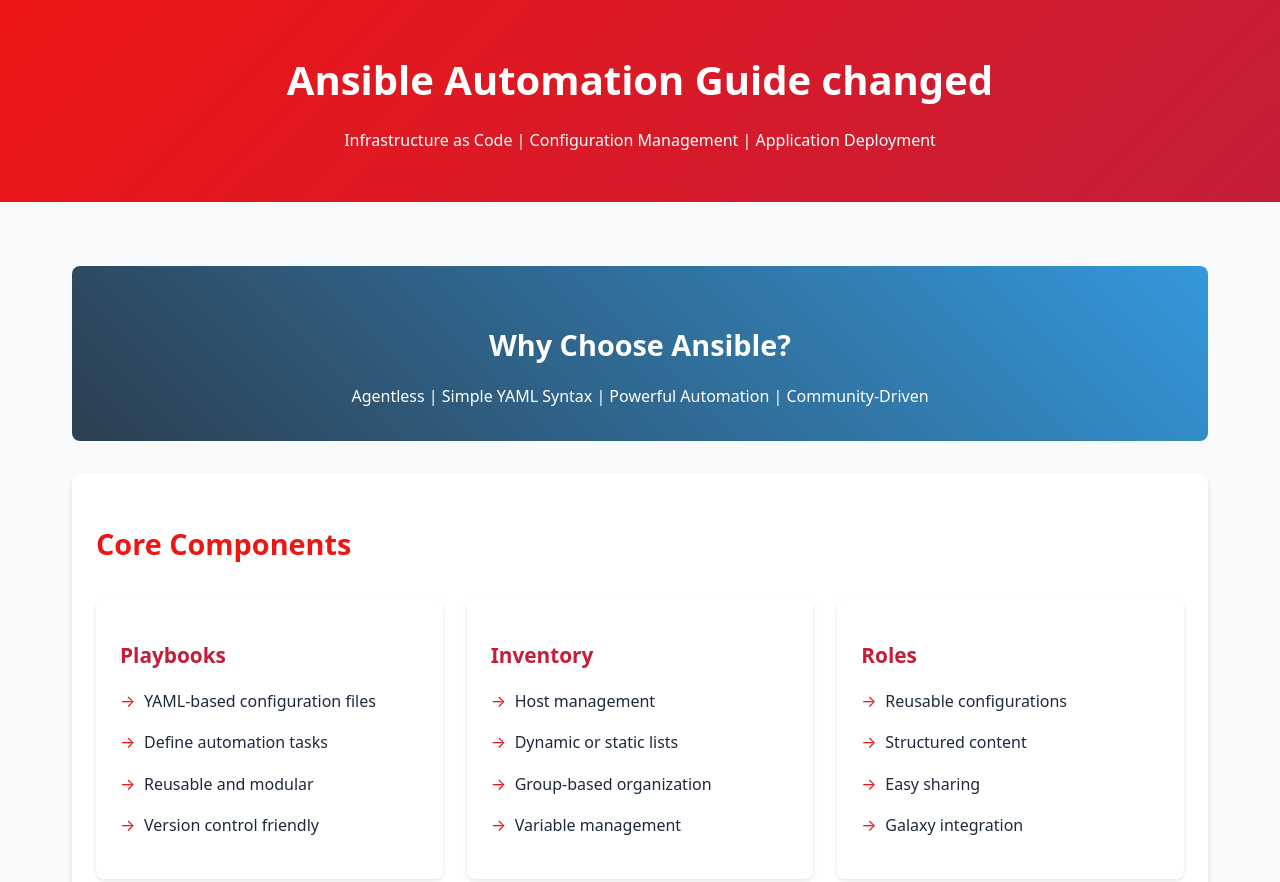
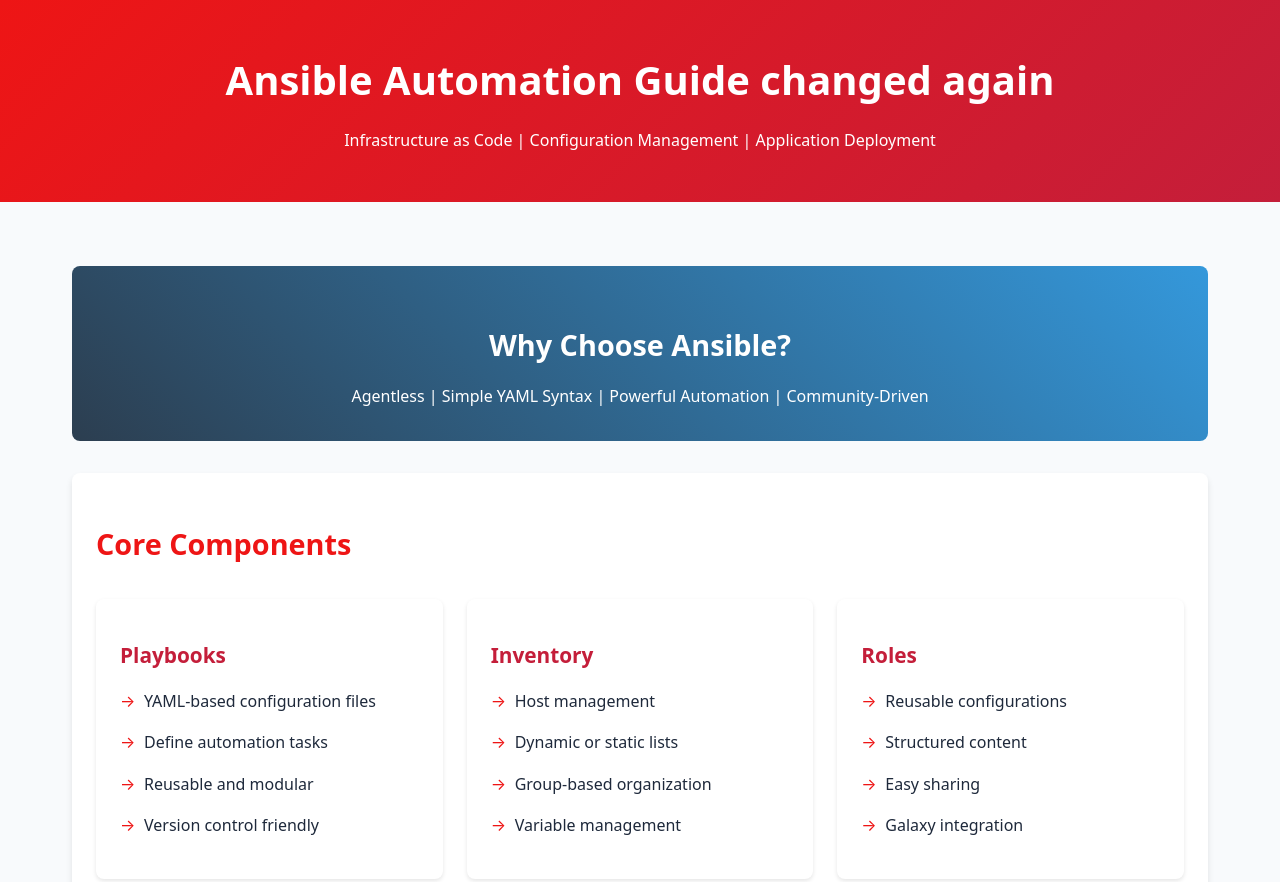
Before and after one commit to sanskarupa2003/cicd_pipeline_with_ansible, a plain HTML site: page website/index.html in a window 1280 px wide. Shown: the top 882 px of the page. Drawn offline with Linux system fonts and the light colour scheme.

Commit message:
Update index.html

```diff
--- a/website/index.html
+++ b/website/index.html
@@ -141,7 +141,7 @@
 </head>
 <body>
     <header>
-        <h1>Ansible Automation Guide changed</h1>
+        <h1>Ansible Automation Guide changed again</h1>
         <p>Infrastructure as Code | Configuration Management | Application Deployment</p>
     </header>
 
```
